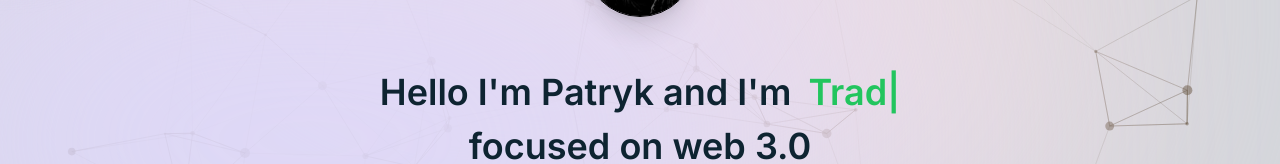
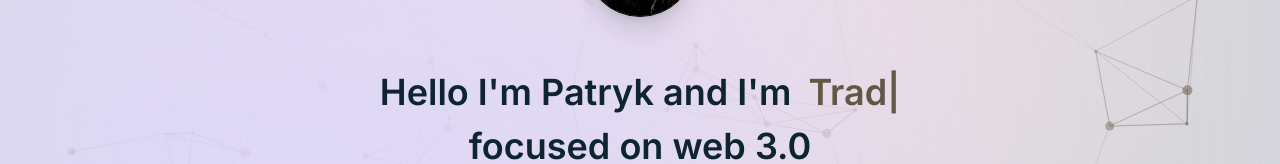
Before and after one commit to Nlferu/niferu-portfolio-website, a Next.js app: page / in a window 1280 px wide. Shown: the part 255-419 px from the top of the page. Built offline with nearby package versions, Linux system fonts and the light colour scheme; no server answers.

Commit message:
light mode color fixed

```diff
--- a/components/intro.tsx
+++ b/components/intro.tsx
@@ -37,7 +37,7 @@ export default function Intro() {
             >
                 Hello I'm Patryk and I'm{" "}
                 <Typed
-                    className="ml-[0.5rem] text-green-500 dark:text-god"
+                    className="ml-[0.5rem] text-nite dark:text-god"
                     strings={["Developer", "Trader", "Financier"]}
                     typeSpeed={120}
                     backSpeed={140}
```
